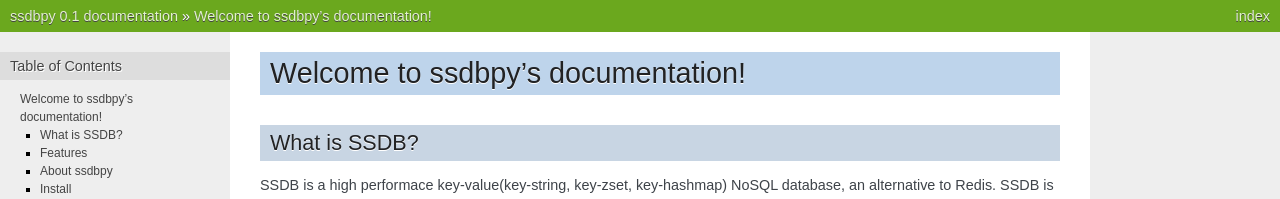
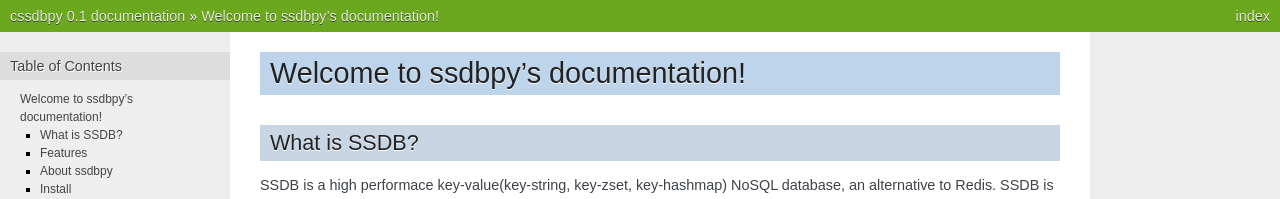
Before and after one commit to deslum/cssdbpy, a Sphinx documentation site: the page built from docs/index.rst, in a window 1280 px wide and 900 px high. Shown: the top 199 px of the window. Built offline with Sphinx 7.4.7, drawn with Linux system fonts in a browser that asks for light colours; some of the changed text lies outside the part shown.

Commit message:
Update conf.py

```diff
--- a/docs/conf.py
+++ b/docs/conf.py
@@ -46,7 +46,7 @@
 master_doc = 'index'
 
 # General information about the project.
-project = u'ssdbpy'
+project = u'cssdbpy'
 copyright = u'2016, Yuri Bukatkin'
 
 # The version info for the project you're documenting, acts as replacement for
@@ -184,7 +184,7 @@
 #html_file_suffix = None
 
 # Output file base name for HTML help builder.
-htmlhelp_basename = 'ssdbpydoc'
+htmlhelp_basename = 'cssdbpydoc'
 
 
 # -- Options for LaTeX output ---------------------------------------------
@@ -204,7 +204,7 @@
 # (source start file, target name, title,
 #  author, documentclass [howto, manual, or own class]).
 latex_documents = [
-  ('index', 'ssdbpy.tex', u'ssdbpy Documentation',
+  ('index', 'cssdbpy.tex', u'cssdbpy Documentation',
    u'wrongway', 'manual'),
 ]
 
@@ -234,7 +234,7 @@
 # One entry per manual page. List of tuples
 # (source start file, name, description, authors, manual section).
 man_pages = [
-    ('index', 'ssdbpy', u'ssdbpy Documentation',
+    ('index', 'cssdbpy', u'cssdbpy Documentation',
      [u'Yuri Bukatkin'], 1)
 ]
 
@@ -248,8 +248,8 @@
 # (source start file, target name, title, author,
 #  dir menu entry, description, category)
 texinfo_documents = [
-  ('index', 'ssdbpy', u'ssdbpy Documentation',
-   u'Yuri Bukatkin', 'ssdbpy', 'One line description of project.',
+  ('index', 'cssdbpy', u'cssdbpy Documentation',
+   u'Yuri Bukatkin', 'cssdbpy', 'One line description of project.',
    'Miscellaneous'),
 ]
 
```
